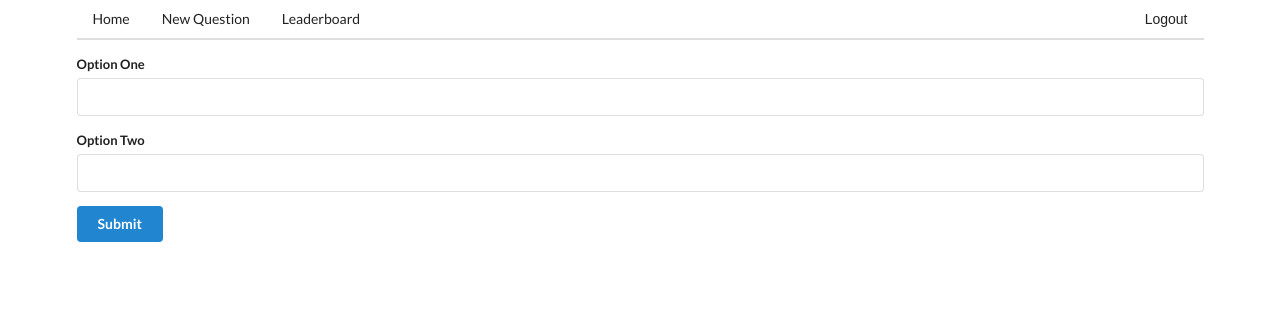
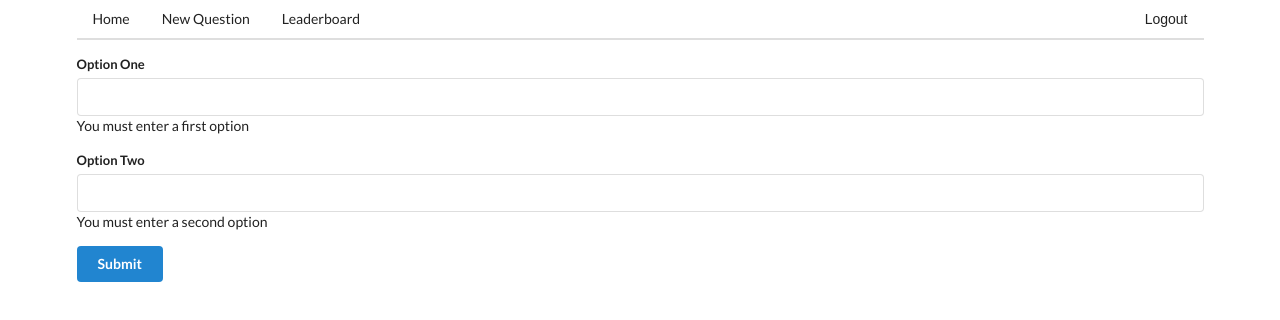
Before and after one commit to michaelmaryanoff/wouldyourather, a React (Create React App) app: page /questions/new in a window 1280 px wide. Shown: the top 320 px of the page. Built offline with nearby package versions, Linux system fonts and the light colour scheme.

Commit message:
Show errors automatically (need to add touch)

```diff
--- a/src/components/questions/QuestionCreate.js
+++ b/src/components/questions/QuestionCreate.js
@@ -6,10 +6,13 @@ class QuestionCreate extends React.Component {
         // formProps is automatically created with the component attribute
         // This can be destructured but we are not for now
         // Label is being passed through as a prop to our form component
+
+
         return (
             <div className="field">
                 <label>{formProps.label}</label>
                 <input {...formProps.input}/>
+                <div>{formProps.meta.error}</div>
             </div>
 
         )
@@ -18,12 +21,12 @@ class QuestionCreate extends React.Component {
     onSubmit(formValues) {
         // FormValues is used instead of the event object because we no longer care about the event object
         // We have all that stuff taken care of by Redux Form
-        console.log(formValues);
+
 
     }
 
     render() {
-        console.log(this.props);
+
 
         return (
             <div>
```
